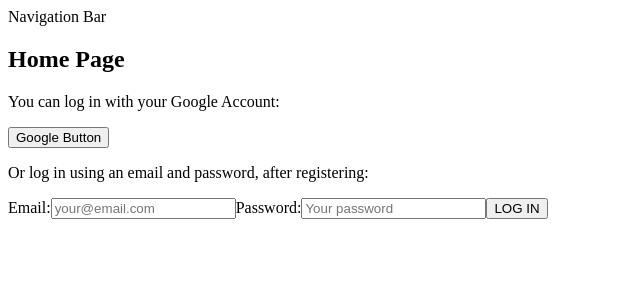
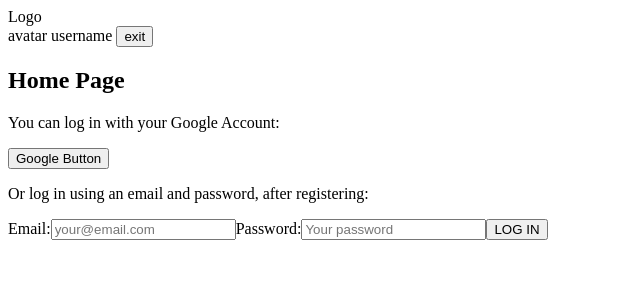
Before and after one commit to Spudowski/goit-kapusta-frontend, a React (Vite) app: page / in a window 1280 px wide. Shown: the top 300 px of the page, without its empty margins (0-640 px from the left). Built offline with nearby package versions, Linux system fonts and the light colour scheme.

Commit message:
UpdateForModal

```diff
--- a/src/components/NavBar/NavBar.jsx
+++ b/src/components/NavBar/NavBar.jsx
@@ -1,17 +1,25 @@
 /** @format */
 
+import { useSelector } from "react-redux";
+import { selectIsLogin } from "../../redux/storeSlice";
+
 export function NavBar() {
+  // const isLoggedIn = useSelector(selectIsLogin)
+  const isLoggedIn = true;
   return (
     <div>
-      Navigation Bar
-      {/* <logo />
-        <div>
-        {isLoggedIn ?
-            <avatar />
-            <username />
-            <exit/>
-            : ""}
-        </div> */}
+      <span>Logo</span>
+      <div>
+        {isLoggedIn ? (
+          <div>
+            <span>avatar </span>
+            <span>username </span>
+            <button>exit</button>
+          </div>
+        ) : (
+          ""
+        )}
+      </div>
     </div>
   );
 }
```
